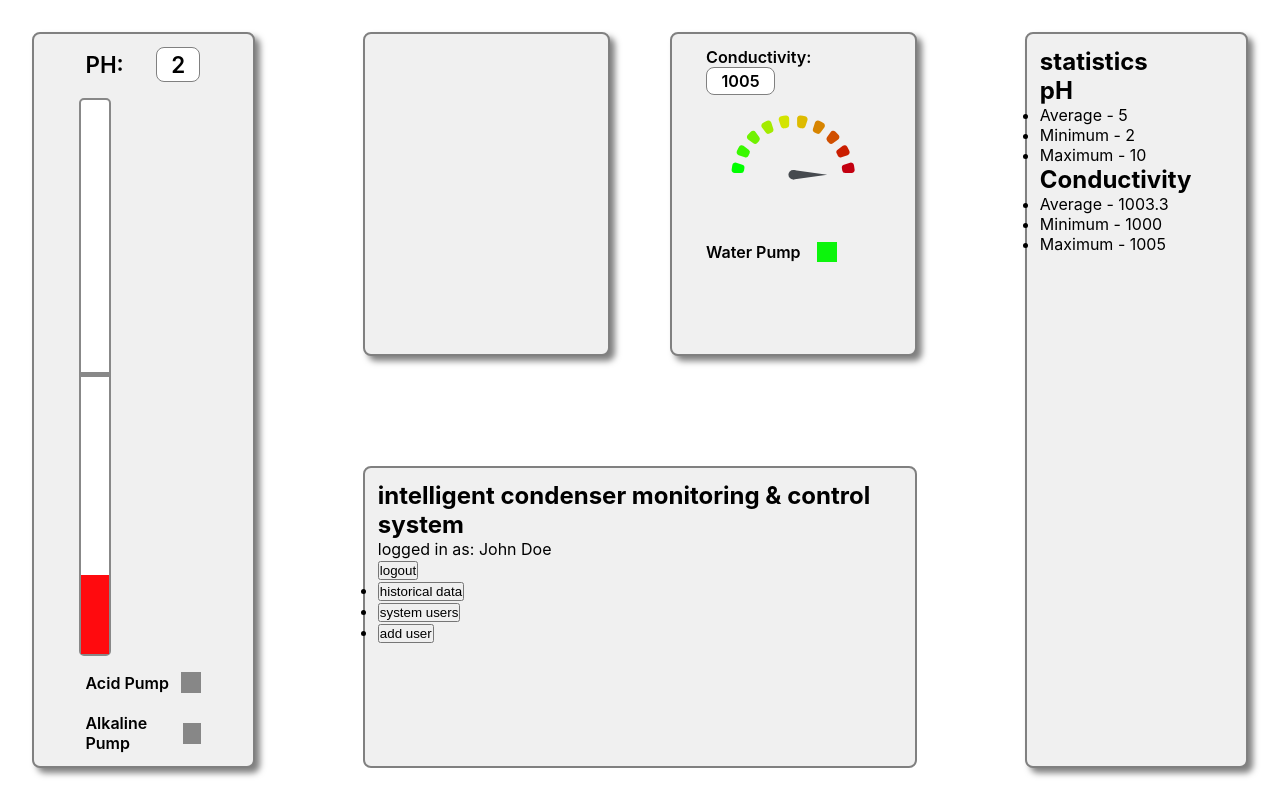
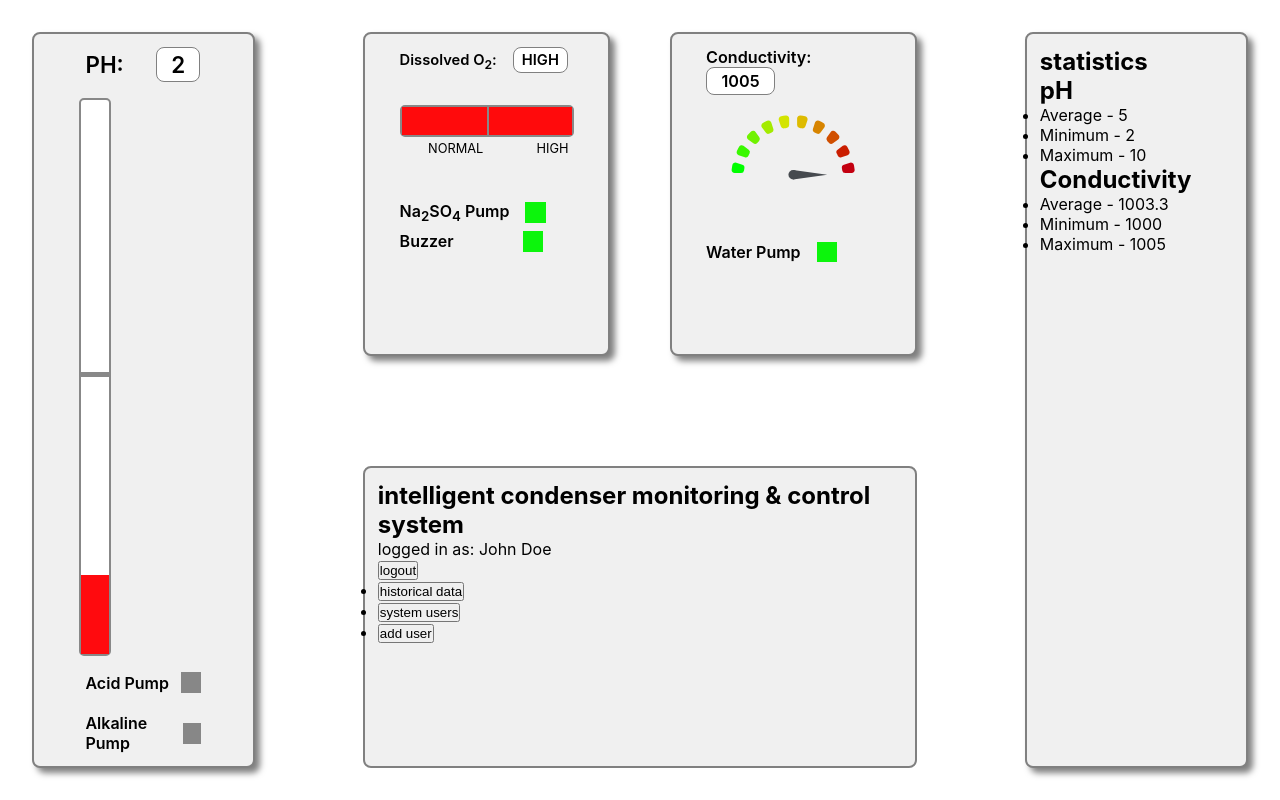
Before and after one commit to iamndlovu/intelligence-condensor-tube-monitoring-control-system, a React (Create React App) app in the folder dashboard/: page / in a window 1280 px wide. Built offline with nearby package versions, Linux system fonts and the light colour scheme.

Commit message:
dissolved O2 display component

```diff
--- a/dashboard/src/components/Dashboard/index.js
+++ b/dashboard/src/components/Dashboard/index.js
@@ -3,6 +3,7 @@ import PhContainer from '../PhContainer';
 
 import styles from './Dashboard.module.scss';
 import ConductivityContainer from '../ConductivityContainer';
+import DissolvedContainer from '../DissolvedContainer';
 
 const data = [
   {
@@ -13,7 +14,7 @@ const data = [
   },
   {
     ph: { phVal: 3, acidPump: false, alkalinePump: true },
-    dissolved: { dissolvedVal: 'low', buzzer: false, Na2SO4Pump: false },
+    dissolved: { dissolvedVal: 'normal', buzzer: false, Na2SO4Pump: false },
     conductivity: { conductivityVal: 1005, waterPump: true },
     _id: 2,
   },
@@ -95,9 +96,13 @@ const Dashboard = () => {
             acidPump={acidPump}
           />
         </section>
-        <section
-          className={`${styles.sectionContainer} ${styles.dissolved}`}
-        ></section>
+        <section className={`${styles.sectionContainer} ${styles.dissolved}`}>
+          <DissolvedContainer
+            Na2SO4Pump={Na2SO4Pump}
+            buzzer={buzzer}
+            dissolvedVal={dissolvedVal}
+          />
+        </section>
 
         <section
           className={`${styles.sectionContainer} ${styles.conductivity}`}
--- /dev/null
+++ b/dashboard/src/components/DissolvedContainer/DissolvedContainer.module.scss
@@ -0,0 +1,94 @@
+.DissolvedContainer {
+  width: 100%;
+  height: 100%;
+  display: flex;
+  flex-wrap: wrap;
+  flex-direction: column;
+  align-items: center;
+
+  & > div {
+    width: 80%;
+    font-weight: 600;
+
+    &.dissolvedTxt {
+      font-size: 0.92rem;
+      margin-bottom: 1rem;
+
+      .dissolvedHead {
+        margin-right: 1rem;
+      }
+
+      .dissolvedVal {
+        display: inline-block;
+        padding: 0.2rem 0.5rem;
+        background-color: white;
+        border: 1px solid #808080;
+        border-radius: 8px;
+      }
+    }
+
+    &.dissolvedScale {
+      height: 2rem;
+      margin: 1rem 0 4rem;
+      border: 2px solid #888;
+      border-radius: 5px;
+      position: relative;
+      background-color: white;
+
+      .dissolvedScaleCenterMark {
+        width: 2px;
+        height: 100%;
+        background-color: #888;
+        display: inline-block;
+        position: absolute;
+        left: 50%;
+        bottom: 0;
+        z-index: 2;
+      }
+
+      .dissolvedScaleFill {
+        height: 100%;
+        display: inline-block;
+        position: absolute;
+        left: 0;
+        bottom: 0;
+        // z-index: 2;
+        transition: all 0.5s ease-out;
+      }
+
+      .normalTxt,
+      .highTxt {
+        position: absolute;
+        bottom: -1.3rem;
+        font-weight: 400;
+        font-size: 0.8rem;
+      }
+
+      .normalTxt {
+        right: 52%;
+      }
+
+      .highTxt {
+        right: 2%;
+      }
+    }
+
+    &.dissolvedAction {
+      & > div {
+        display: flex;
+        align-items: center;
+
+        span:first-child {
+          margin-right: 1rem;
+        }
+
+        &:last-child {
+          margin-top: 0.4rem;
+          span:first-child {
+            margin-right: 4.32rem;
+          }
+        }
+      }
+    }
+  }
+}
--- /dev/null
+++ b/dashboard/src/components/DissolvedContainer/index.js
@@ -0,0 +1,58 @@
+import React from 'react';
+
+import styles from './DissolvedContainer.module.scss';
+import boxStyles from '../../box.module.scss';
+
+const DissolvedContainer = ({ Na2SO4Pump, dissolvedVal, buzzer }) => {
+  return (
+    <article className={styles.DissolvedContainer}>
+      <div className={styles.dissolvedTxt}>
+        <span className={styles.dissolvedHead}>
+          Dissolved O<sub>2</sub>:
+        </span>
+        <span className={styles.dissolvedVal}>
+          {dissolvedVal.toUpperCase()}
+        </span>
+      </div>
+      <div className={styles.dissolvedScale}>
+        <span className={styles.dissolvedScaleCenterMark}></span>
+        <span
+          className={styles.dissolvedScaleFill}
+          style={
+            dissolvedVal.toUpperCase() === 'NORMAL'
+              ? { backgroundColor: 'rgb(12, 245, 12)', width: '50%' }
+              : { backgroundColor: 'rgb(255, 10, 12)', width: '100%' }
+          }
+        ></span>
+        <div className={styles.normalTxt}>NORMAL</div>
+        <div className={styles.highTxt}>HIGH</div>
+      </div>
+      <div className={styles.dissolvedAction}>
+        <div>
+          <span>
+            Na<sub>2</sub>SO<sub>4</sub> Pump
+          </span>
+          <span
+            className={
+              Na2SO4Pump
+                ? `${boxStyles.box} ${boxStyles.success}`
+                : `${boxStyles.box} ${boxStyles.default}`
+            }
+          ></span>
+        </div>
+        <div>
+          <span>Buzzer</span>
+          <span
+            className={
+              buzzer
+                ? `${boxStyles.box} ${boxStyles.success}`
+                : `${boxStyles.box} ${boxStyles.default}`
+            }
+          ></span>
+        </div>
+      </div>
+    </article>
+  );
+};
+
+export default DissolvedContainer;
```
